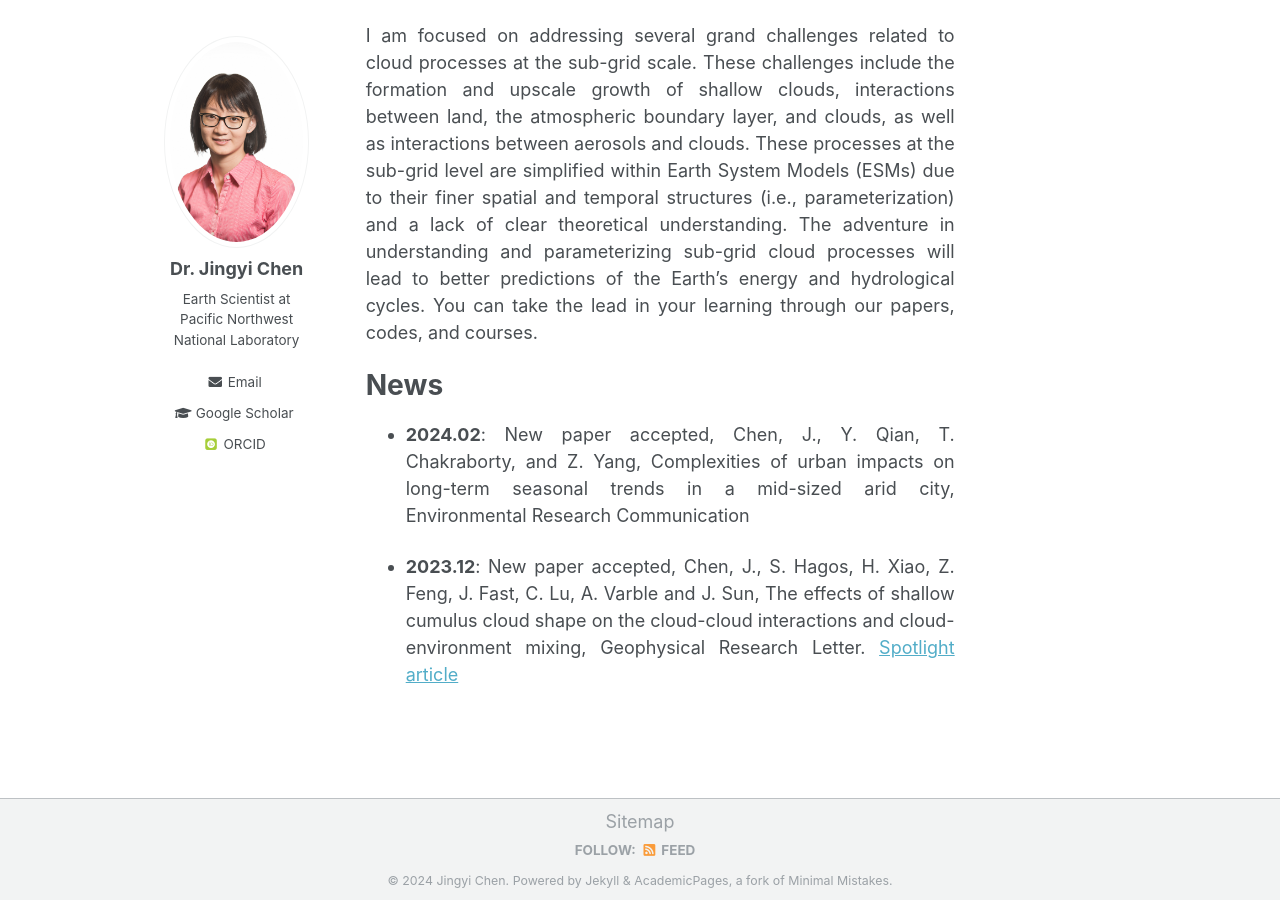
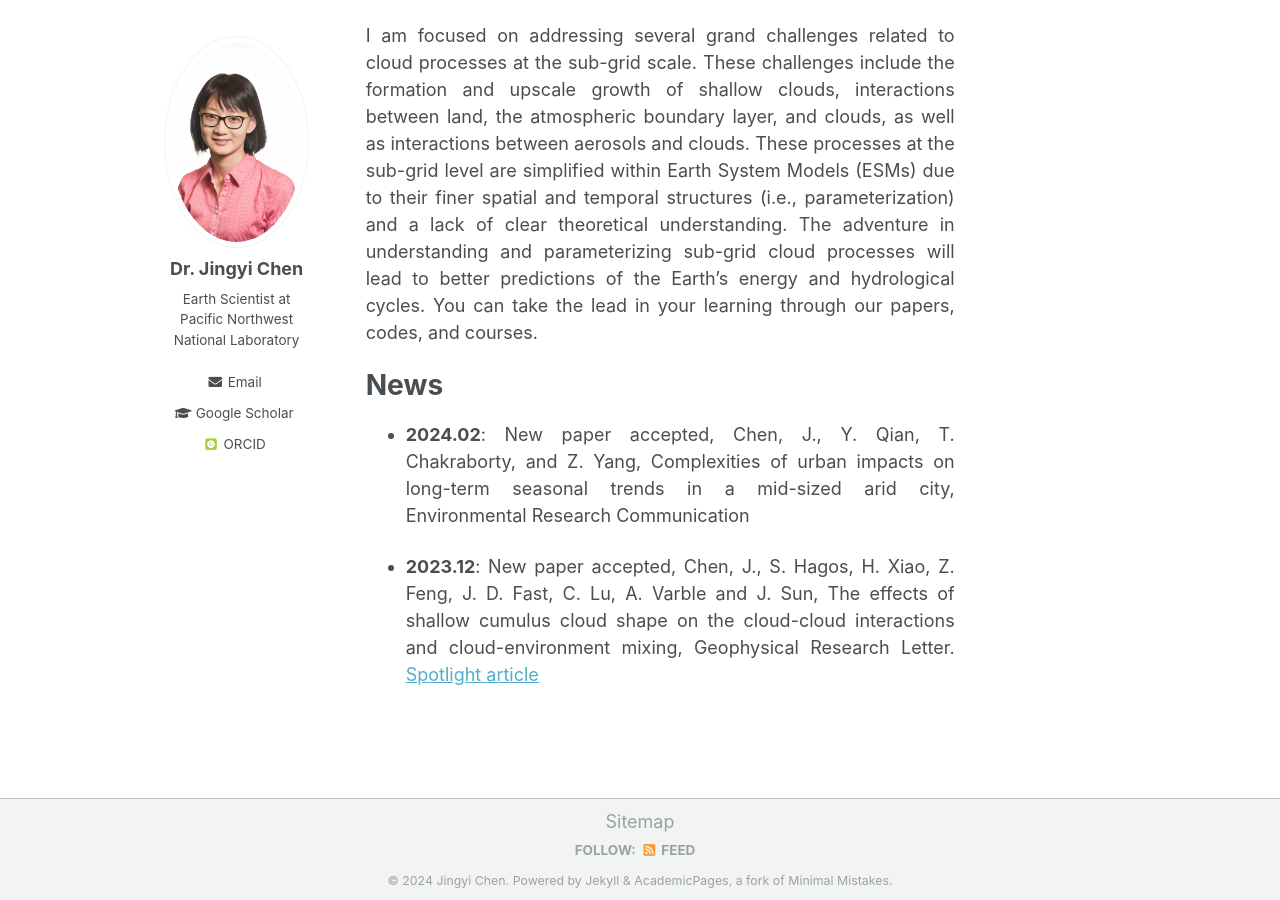
Before and after one commit to Jingyi-Chen/jingyi-chen.github.io, a Jekyll site: the page built from _pages/about.md, in a window 1280 px wide and 900 px high, scrolled down 671 px. Built offline with Jekyll 4.4.1, drawn with Linux system fonts in a browser that asks for light colours; some web fonts are replaced.

```diff
--- a/_pages/about.md
+++ b/_pages/about.md
@@ -16,4 +16,4 @@ News
 ======
 * **2024.02**: New paper accepted, Chen, J., Y. Qian, T. Chakraborty, and Z. Yang, Complexities of urban impacts on long-term seasonal trends in a mid-sized arid city, Environmental Research Communication
 
-* **2023.12**: New paper accepted, Chen, J., S. Hagos, H. Xiao, Z. Feng, J. Fast, C. Lu, A. Varble and J. Sun, The effects of shallow cumulus cloud shape on the cloud-cloud interactions and cloud-environment mixing, Geophysical Research Letter. [Spotlight article](https://www.pnnl.gov/publications/whats-cloud-look)
+* **2023.12**: New paper accepted, Chen, J., S. Hagos, H. Xiao, Z. Feng, J. D. Fast, C. Lu, A. Varble and J. Sun, The effects of shallow cumulus cloud shape on the cloud-cloud interactions and cloud-environment mixing, Geophysical Research Letter. [Spotlight article](https://www.pnnl.gov/publications/whats-cloud-look)
```
